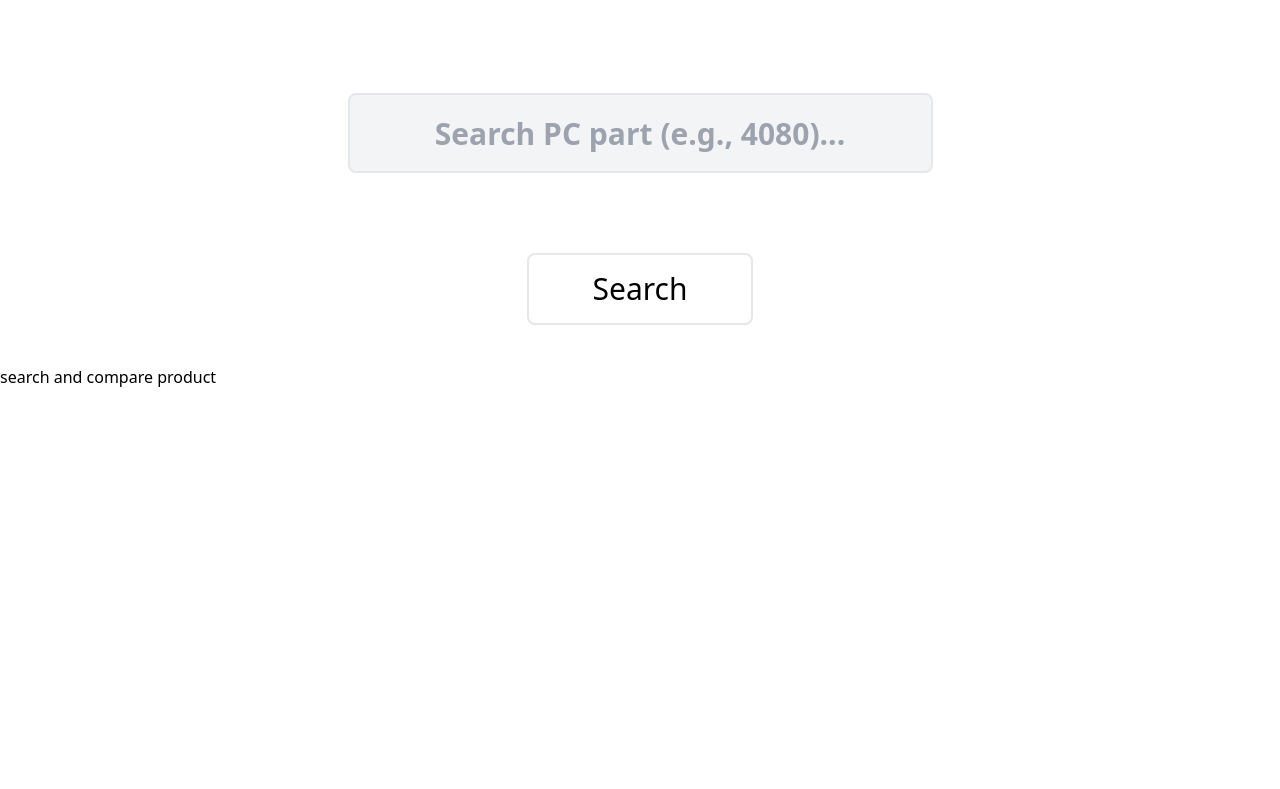
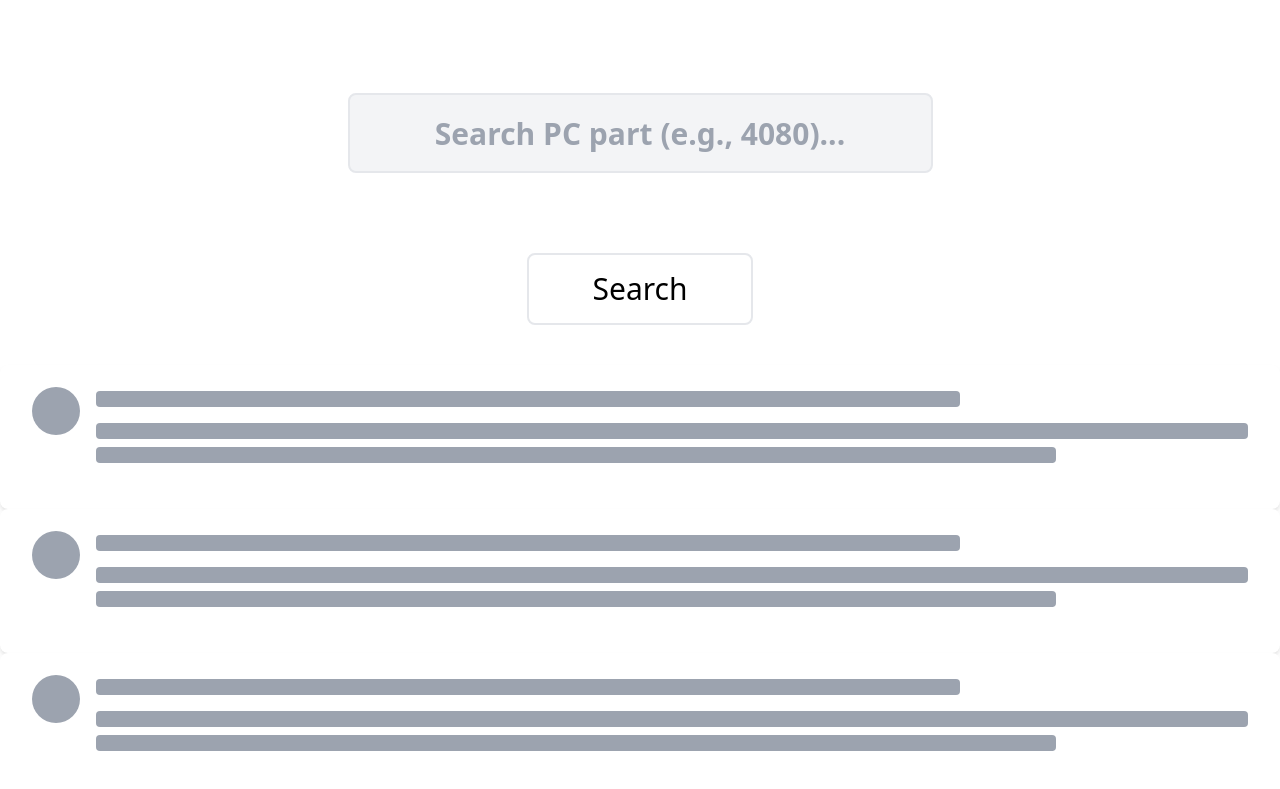
Before and after one commit to BlueEnd07/PcpartCompI, a React (Vite) app: page / in a window 1280 px wide. Shown: the part 351-1140 px from the top of the page. Before the commit the page ends 800 px from the top, so only its background shows below. Built offline with nearby package versions, Linux system fonts and the light colour scheme.

Commit message:
add loading card and animations

```diff
--- /dev/null
+++ b/src/Components/LoadingCard.jsx
@@ -0,0 +1,20 @@
+import React from "react";
+
+const LoadingCard = () => {
+  return (
+    <div className="bg-white p-8 rounded-lg shadow-md">
+      <div className="animate-bounce flex space-x-4">
+        <div className="rounded-full bg-gray-400 h-12 w-12"></div>
+        <div className="flex-1 space-y-4 py-1">
+          <div className="h-4 bg-gray-400 rounded w-3/4"></div>
+          <div className="space-y-2">
+            <div className="h-4 bg-gray-400 rounded"></div>
+            <div className="h-4 bg-gray-400 rounded w-5/6"></div>
+          </div>
+        </div>
+      </div>
+    </div>
+  );
+};
+
+export default LoadingCard;
--- a/src/Components/cardmanager.jsx
+++ b/src/Components/cardmanager.jsx
@@ -1,19 +1,19 @@
 import { useContext } from "react";
 import FetchDataContext from "../context/fetchdatacontext";
 import Card from "./card";
-
+import LoadingCard from "./LoadingCard";
 
 export default function Cardmanager() {
+  const { fetchdata } = useContext(FetchDataContext);
+  if (!fetchdata)
+    return (
+      <div>
+        <LoadingCard />
+        <LoadingCard />
+        <LoadingCard />
+      </div>
+    );
 
-  const { fetchdata} = useContext(FetchDataContext)
-
-  console.log('data from cardmanager  ',fetchdata)
-
-  if (!fetchdata) return(
-    <h1>search and compare product</h1>
-  )
-
-  // const cardsArray = Object.values(carddata);
   return (
     <div className="my-10 flex flex-wrap justify-center gap-4  ">
       {Object.values(fetchdata).map((carditem) => (
@@ -26,7 +26,6 @@ export default function Cardmanager() {
           imageurl={carditem.image}
         />
       ))}
-
     </div>
   );
 }
--- a/src/Components/search.jsx
+++ b/src/Components/search.jsx
@@ -10,6 +10,8 @@ export default function Search() {
   const handleSearchSubmit = async (event) => {
     event.preventDefault();
     setIsLoading(true);
+
+    setFetchData(null);
 
     try {
       const searchItem = event.target.elements.search.value;
@@ -47,13 +49,19 @@ export default function Search() {
           />
         </div>
 
-        <button
-          type="submit"
-          className="rounded-lg border-2 text-3xl px-16 py-4 m-10 bg-white hover:bg-gray-300 hover:scale-110 transition-all ease-in-out"
-          disabled={isLoading}
-        >
-          {isLoading ? "Searching..." : "Search"}
-        </button>
+        {isLoading ? (
+          <button
+            type="submit"
+            className="rounded-lg border-2 text-3xl px-16 py-4 m-10 bg-white animate-pulse cursor-wait"
+            disabled={isLoading}
+          >Searching.....</button>
+        ) : (
+          <button
+            type="submit"
+            className="rounded-lg border-2 text-3xl px-16 py-4 m-10 bg-white hover:bg-gray-300 hover:scale-110 transition-all ease-in-out"
+            disabled={isLoading}
+          >Search</button>
+        )}
       </form>
     </div>
   );
```
